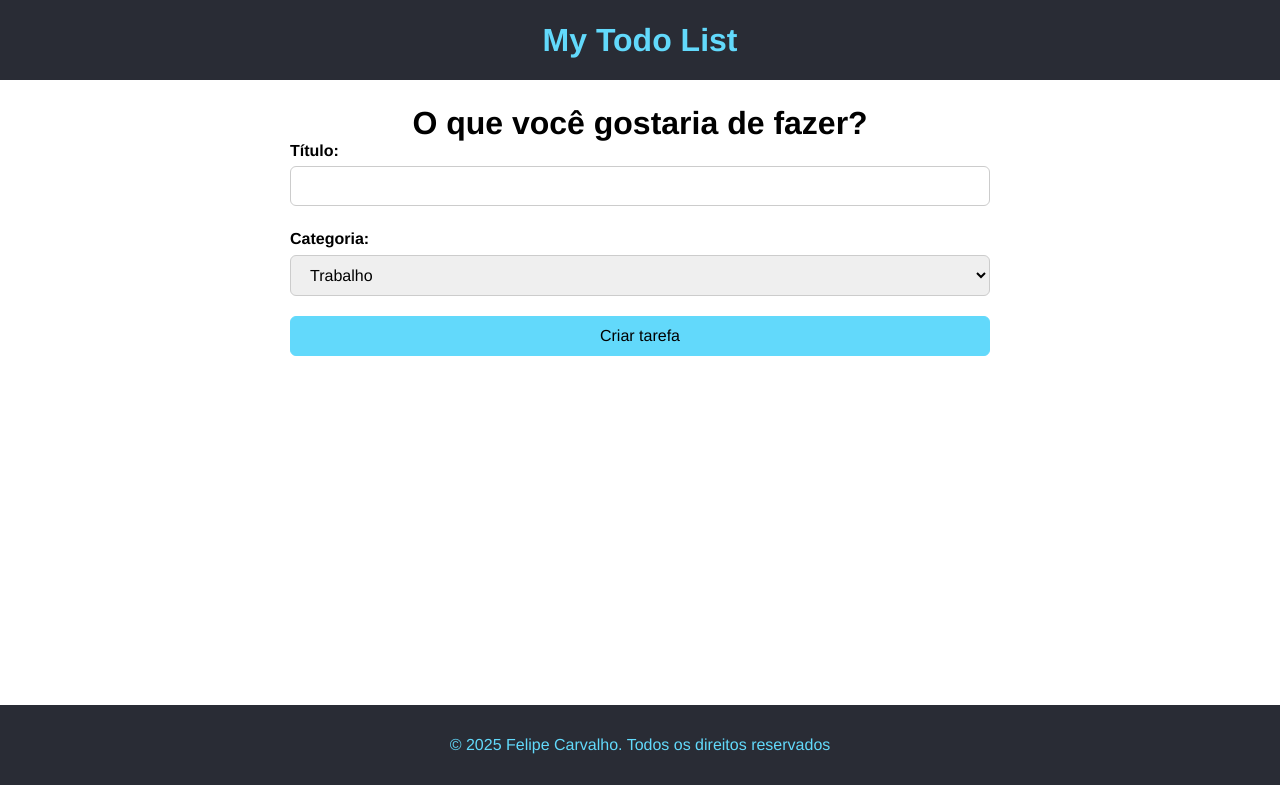
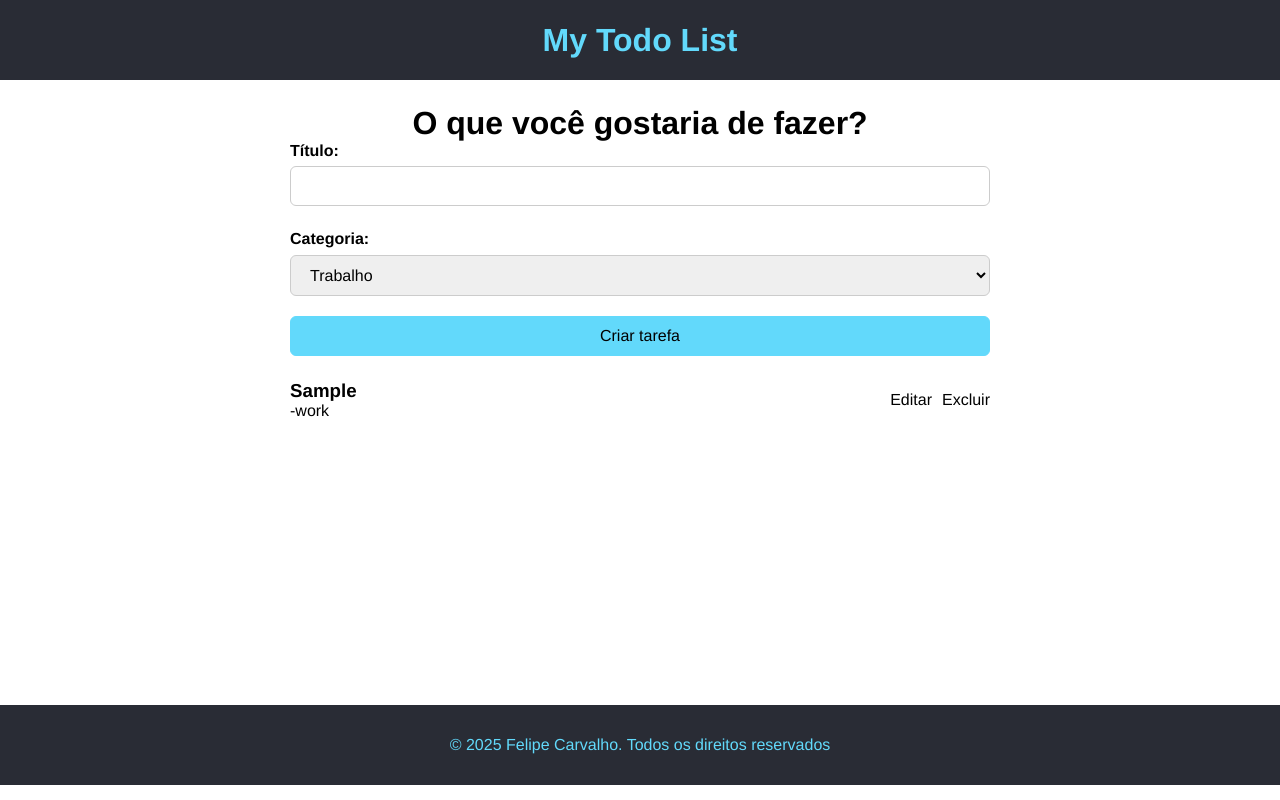
Before and after one commit to LippeTK/my-todo-list, a React (Vite) app: page / in a window 1280 px wide. Both pictures are taken after typing "Sample" into the empty fields and a click on the input "Criar tarefa". Built offline with nearby package versions, Linux system fonts and the light colour scheme.

Commit message:
feat: show tasks

```diff
--- a/src/App.tsx
+++ b/src/App.tsx
@@ -4,6 +4,7 @@ import Form from './components/layout/Form'
 import { useState } from 'react'
 
 import type { ITask } from './interfaces/Task';
+import TaskList from './components/layout/TaskList';
 
 function App() {
 
@@ -16,6 +17,7 @@ function App() {
       <main className="main-container">
         <h1>O que você gostaria de fazer?</h1>
         <Form btnText="Criar tarefa" taskList={taskList} setTaskList={setTaskList}/>
+        <TaskList taskList={taskList}/>
       </main>
       <Footer/>
     </>
--- a/src/components/layout/Form.tsx
+++ b/src/components/layout/Form.tsx
@@ -22,9 +22,6 @@ function Form({btnText, taskList, setTaskList}:Props){
 
         setTaskList!([...taskList, newTask])
         setTitle("")
-        setCategory("")
-
-        console.log(taskList)
     }
 
     const handleChange = (e:ChangeEvent<HTMLInputElement | HTMLSelectElement>) => {
@@ -44,10 +41,10 @@ function Form({btnText, taskList, setTaskList}:Props){
                 <div className='input-container'>
                     <label>Categoria:</label>
                     <select name="category" onChange={handleChange}>
-                        <option value="work">Trabalho</option>
-                        <option value="study">Estudos</option>
-                        <option value="health">Saúde</option>
-                        <option value="personal">Pessoal</option>
+                        <option value="Trabalho">Trabalho</option>
+                        <option value="Estudos">Estudos</option>
+                        <option value="Saúde">Saúde</option>
+                        <option value="Pessoal">Pessoal</option>
                     </select>
                 </div>
                 <input type="submit" value={btnText}/>
--- /dev/null
+++ b/src/components/layout/TaskList.css
@@ -0,0 +1,19 @@
+.list-item{
+    list-style: none;
+    display: flex;
+    flex-direction: row;
+    justify-content: space-between;
+    align-items: center;
+    width: 700px;
+}
+.list-container{
+    margin-bottom: 10px;
+}
+.list{
+    margin-bottom: 30px;
+}
+.task-buttons{
+    display: flex;
+    flex-direction: row;
+    gap: 10px;
+}
--- /dev/null
+++ b/src/components/layout/TaskList.tsx
@@ -0,0 +1,33 @@
+import type { ITask } from "../../interfaces/Task"
+import './TaskList.css'
+interface Props{
+    taskList: ITask[]
+}
+
+const TaskList = ({taskList}: Props) => {
+
+    return(
+        <>
+            {taskList.length > 0 ? (
+                <ul className="list">
+                    {taskList.map((task) =>(
+                        <div className="list-container" key={task.id}>
+                            <li className="list-item">
+                                <div>
+                                    <h3>{task.title}</h3>
+                                    <p>-{task.category}</p>
+                                </div>
+                                <div className="task-buttons">
+                                    <p>Editar</p>
+                                    <p>Excluir</p>
+                                </div>
+                            </li>
+                        </div>
+                    ) ) }
+                </ul>
+            ):
+            (<h1>Não há tarefas no momento</h1>)}
+        </>
+    )
+}
+export default TaskList
```
